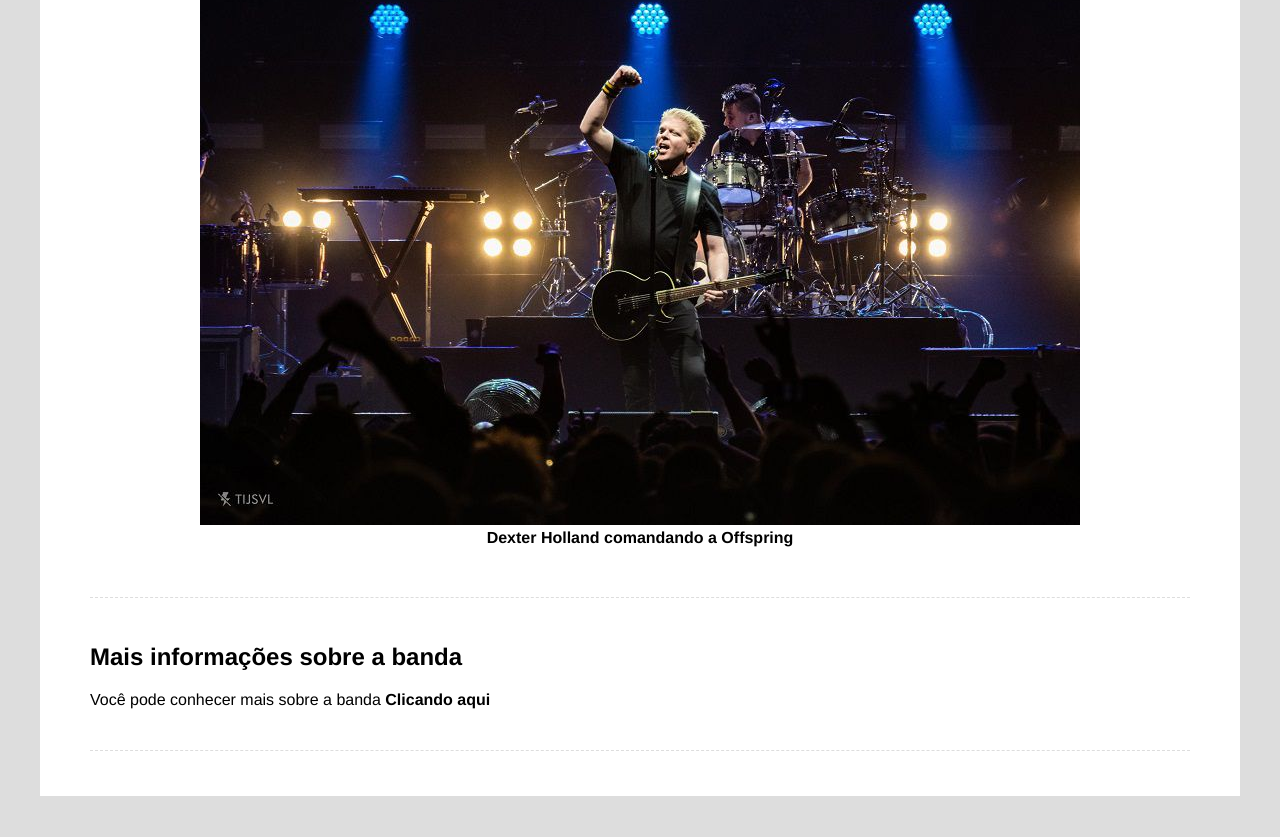
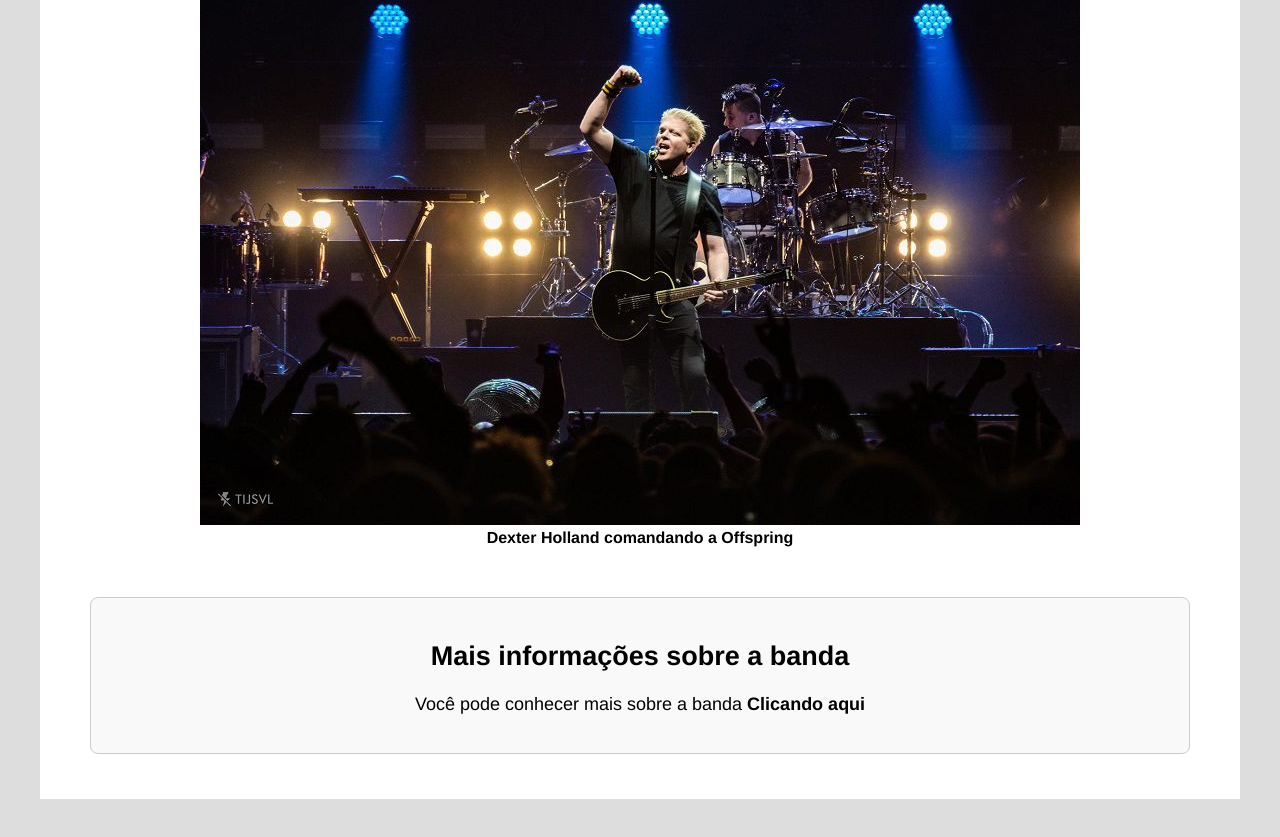
Before and after one commit to GiCardozo/offspring, a plain HTML site: page index.html in a window 1280 px wide. Shown: the part 2143-2980 px from the top of the page. Drawn offline with Linux system fonts and the light colour scheme.

Commit message:
Site finalizado atualizado

```diff
--- a/css/style.css
+++ b/css/style.css
@@ -75,14 +75,22 @@ html {
 }
 
 .moreinfo-container {
-    padding: 25px 0;
+    background-color: #f9f9f9;
+    padding: 20px;
     margin: 25px 0;
-    border-top: 1px dashed #ddd;
-    border-bottom: 1px dashed #ddd;
+    border: 1px solid #ccc;
+    border-radius: 8px;
+    text-align: center;
+    font-size: 18px;
 }
 
 .moreinfo-container a {
+    color: black;
     text-decoration: none;
-    color: black;
     font-weight: bold;
 }
+
+.moreinfo-container a:hover {
+    text-decoration: underline;
+    color: gray;
+}
```
Also changed, not shown: 1 other file.
